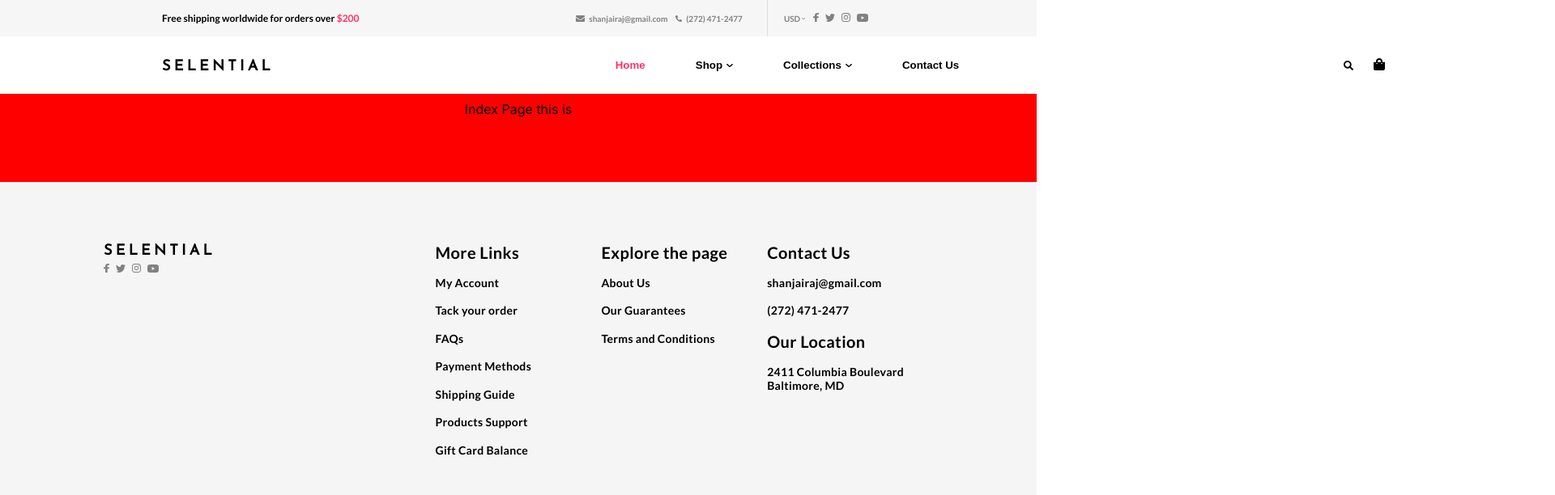
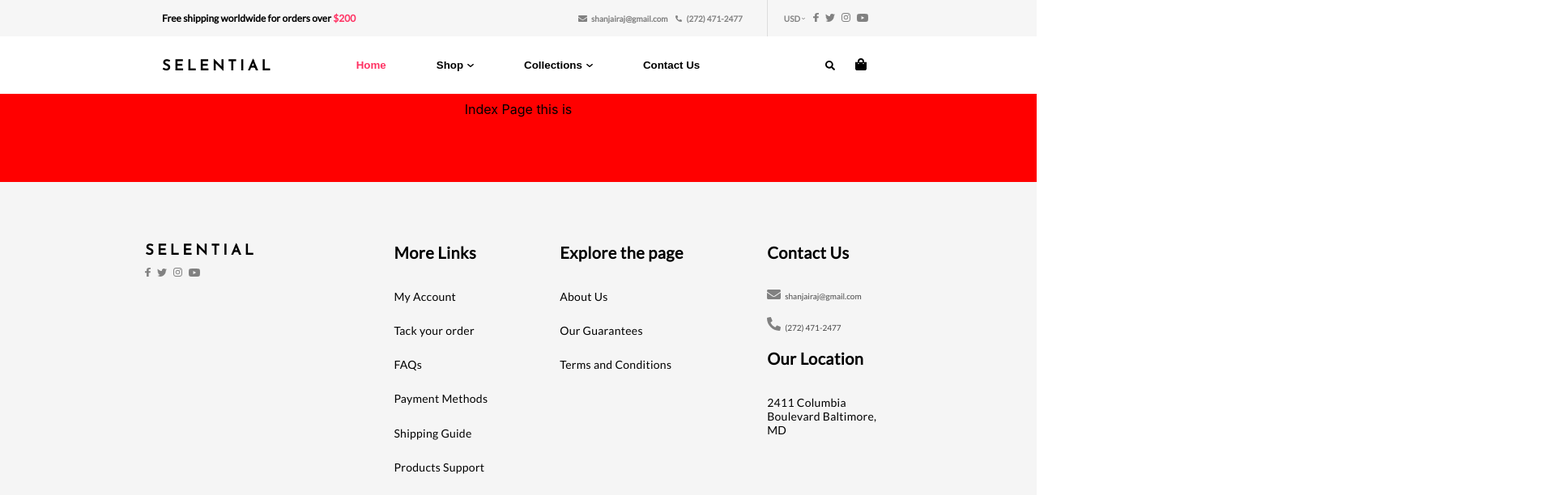
Before and after one commit to justinbchau/shopify-furniture-theme, a Next.js app: page / in a window 1280 px wide. Shown: the top 612 px of the page at 81% size, 1920 px wide, since content can reach past the window. Built offline with nearby package versions, Linux system fonts and the light colour scheme.

Commit message:
Finsihed Footer Positioning

```diff
--- a/components/footer.js
+++ b/components/footer.js
@@ -53,15 +53,25 @@ export default function Footer() {
 
           <div className='box'>
             <h2 className='box__title'>Contact Us</h2>
-            <ul>
-              <li>shanjairaj@gmail.com</li>
-              <li>(272) 471-2477</li>
-            </ul>
-
-            <h2 className='box__title'>Our Location</h2>
-            <ul>
-              <li>2411 Columbia Boulevard Baltimore, MD</li>
-            </ul>
+            <div className='box__contact'>
+              <img
+                src='/mail.svg'
+                alt='Mail Icon'
+                className='link-bar__icons'
+              />
+              <p>shanjairaj@gmail.com</p>
+              <br />
+              <img
+                src='/phone.svg'
+                alt='Phone Icon'
+                className='link-bar__icons'
+              />
+              <p>(272) 471-2477</p>
+              <h2 className='box__title'>Our Location</h2>
+              <ul>
+                <li>2411 Columbia Boulevard Baltimore, MD</li>
+              </ul>
+            </div>
           </div>
         </div>
         <div className='footer__bottom'>
--- a/styles/base/_typography.scss
+++ b/styles/base/_typography.scss
@@ -1,6 +1,6 @@
 //Google Fonts
 @import url('https://fonts.googleapis.com/css2?family=Heebo:wght@500&display=swap');
-@import url('https://fonts.googleapis.com/css2?family=Lato:wght@700&display=swap');
+@import url('https://fonts.googleapis.com/css2?family=Lato:ital,wght@0,400;1,700&display=swap');
 @import url('https://fonts.googleapis.com/css2?family=Josefin+Sans&display=swap');
 @import url('https://fonts.googleapis.com/css2?family=Questrial&display=swap');
 
--- a/styles/layout/_footer.scss
+++ b/styles/layout/_footer.scss
@@ -26,6 +26,7 @@
     font-weight: bold;
     letter-spacing: 0.235em;
     line-height: 21px;
+    margin-bottom: 5px;
   }
 }
 
@@ -35,8 +36,16 @@
   margin: 0;
 
   &:nth-child(1) {
-    width: 40%;
+    width: 30%;
     text-align: left;
+  }
+
+  &:nth-child(3) {
+    width: 25%;
+  }
+
+  &:nth-child(4) {
+    width: 15%;
   }
 
   &__title {
@@ -44,7 +53,23 @@
     font-size: 20px;
     letter-spacing: 0.02em;
     line-height: 24px;
-    margin-bottom: 0.85em;
+    margin-bottom: 1.7em;
+  }
+
+  &__contact {
+    font-size: 10px;
+
+    p {
+      display: inline-block;
+      margin-top: 0;
+      margin-bottom: 2em;
+      line-height: 12px;
+      color: #464646;
+    }
+
+    img {
+      width: 17px;
+    }
   }
 
   li {
@@ -52,6 +77,6 @@
     font-weight: normal;
     line-height: 17px;
     letter-spacing: 0.02em;
-    margin-bottom: 1.25em;
+    margin-bottom: 1.8em;
   }
 }
--- a/styles/layout/_header.scss
+++ b/styles/layout/_header.scss
@@ -77,7 +77,8 @@
   display: flex;
   align-items: center;
   justify-content: center;
-  width: 1920px;
+  width: 100vw;
+  padding: 0 200px;
   height: 71px;
   left: 0px;
   // top: 45px;
```
